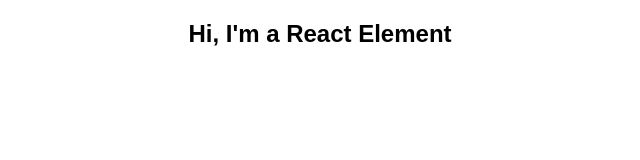
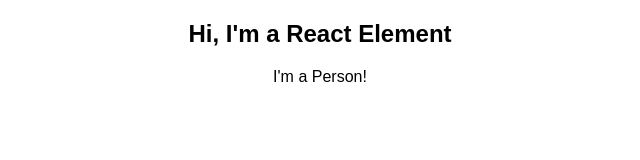
Before and after one commit to OscarLawton/udemyReact1, a React (Create React App) app: page / in a window 1280 px wide. Shown: the top 160 px of the page, without its empty margins (320-960 px from the left). Built offline with nearby package versions, Linux system fonts and the light colour scheme.

Commit message:
react compoents and importing it

```diff
--- a/src/App.js
+++ b/src/App.js
@@ -1,14 +1,18 @@
 import React, { Component } from 'react';
-import logo from './logo.svg';
+import Person from './Person/Person'
 import './App.css';
 
 class App extends Component {
   render() {
+
     return (
-      <div className="App">
-        <h2>Hi, I'm a React Element</h2>
-      </div>
-    );
+        <div className="App">
+          <h2>Hi, I'm a React Element</h2>
+          <Person />
+        </div>
+
+      );
+    //return React.createElement('div', {className: "App"}, React.createElement('h1', null, "I'm learning React"))
   }
 }
 
--- /dev/null
+++ b/src/Person/Person.js
@@ -0,0 +1,7 @@
+import React from 'react'
+
+const person = () => {
+    return <p>I'm a Person!</p>
+};
+
+export default person;
```
